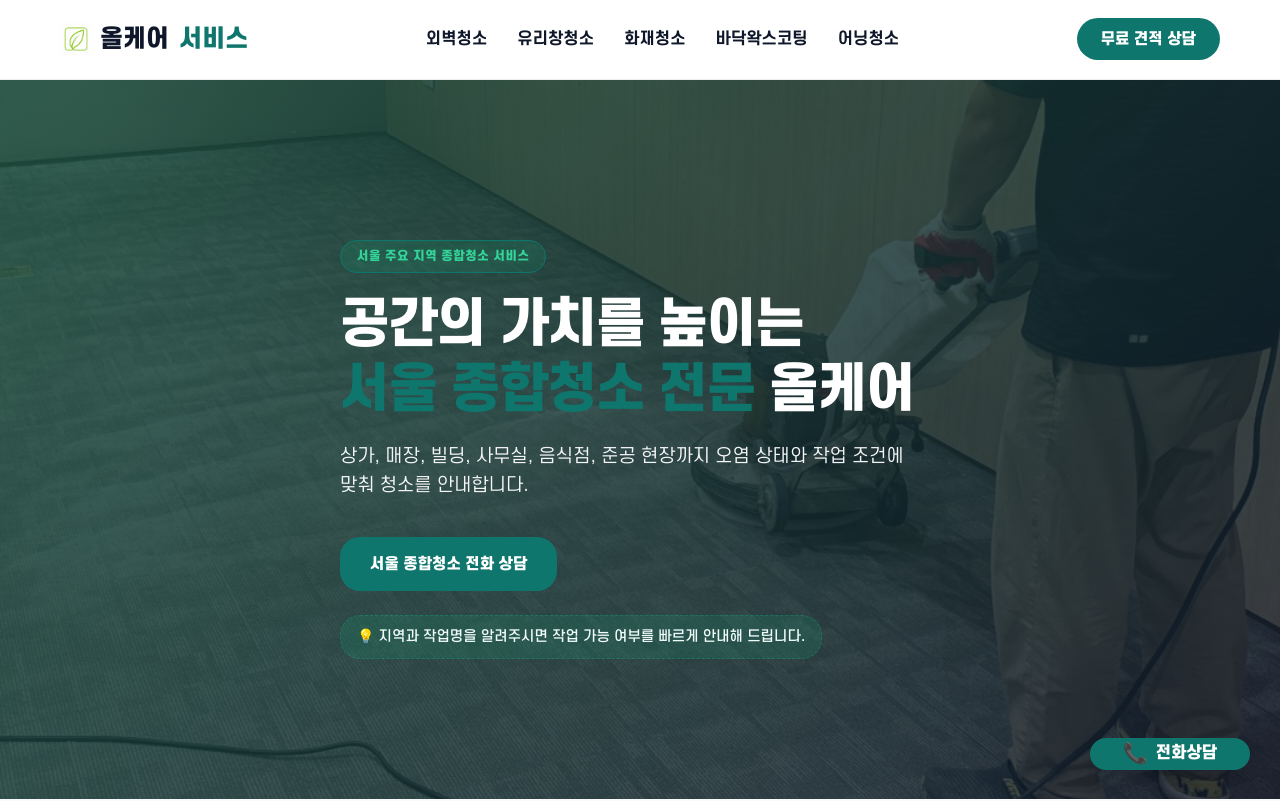
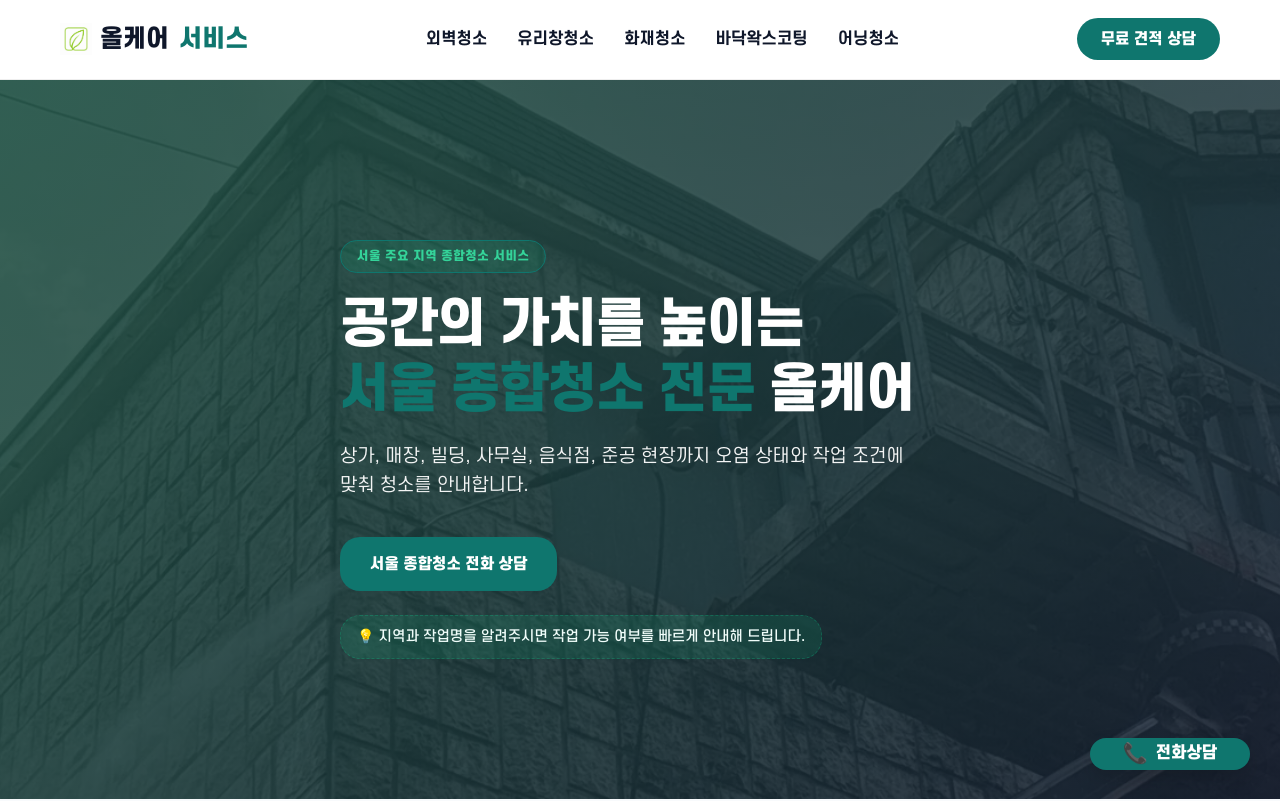
Before and after one commit to wogus5695-ctrl/SeoulE-clening-02, a Next.js app: page / in a window 1280 px wide. Shown: the top 801 px of the page. Built offline with nearby package versions, Linux system fonts and the light colour scheme.

Commit message:
Feat: Implement dynamic HTML <img> backdrop for Hero section & optimize SEO

```diff
--- a/src/app/page.module.css
+++ b/src/app/page.module.css
@@ -52,15 +52,24 @@
   min-height: 600px;
   display: flex;
   align-items: center;
-  background: url('/images/hero-bg.jpg') no-repeat center center/cover;
   color: white;
+}
+
+.heroBgImage {
+  position: absolute;
+  inset: 0;
+  width: 100%;
+  height: 100%;
+  object-fit: cover;
+  z-index: 1;
+  pointer-events: none;
 }
 
 .heroOverlay {
   position: absolute;
   inset: 0;
   background: linear-gradient(135deg, rgba(27, 77, 62, 0.88) 0%, rgba(15, 23, 42, 0.8) 100%);
-  z-index: 1;
+  z-index: 2;
 }
 
 .badge {
--- a/src/components/MainTemplate.tsx
+++ b/src/components/MainTemplate.tsx
@@ -177,21 +177,17 @@ export default function MainTemplate({
     <div className={styles.container}>
       {/* 1. Hero Section */}
       <section className={styles.hero} role="img" aria-label="깨끗하게 청소 및 정돈된 상업 공간 매장 배경 이미지">
+        <img
+          src={dynamicImageUrl}
+          alt={dynamicAltText}
+          width="1200"
+          height="630"
+          className={styles.heroBgImage}
+          loading="eager"
+        />
         <div className={styles.heroOverlay}></div>
-        <div className={styles.inner} style={{ position: 'relative', zIndex: 2 }}>
+        <div className={styles.inner} style={{ position: 'relative', zIndex: 3 }}>
           <div className="animate-fade-up">
-            {isDynamic && (
-              <div style={{ display: 'block', maxWidth: '300px', margin: '0 auto 20px', borderRadius: '8px', overflow: 'hidden', boxShadow: '0 4px 12px rgba(0,0,0,0.15)', border: '2px solid rgba(255,255,255,0.2)' }}>
-                <img
-                  src={dynamicImageUrl}
-                  alt={dynamicAltText}
-                  width="1200"
-                  height="630"
-                  style={{ width: '100%', height: 'auto', display: 'block' }}
-                  loading="eager"
-                />
-              </div>
-            )}
             <span className={styles.badge}>
               서울 주요 지역 종합청소 서비스
             </span>
```
